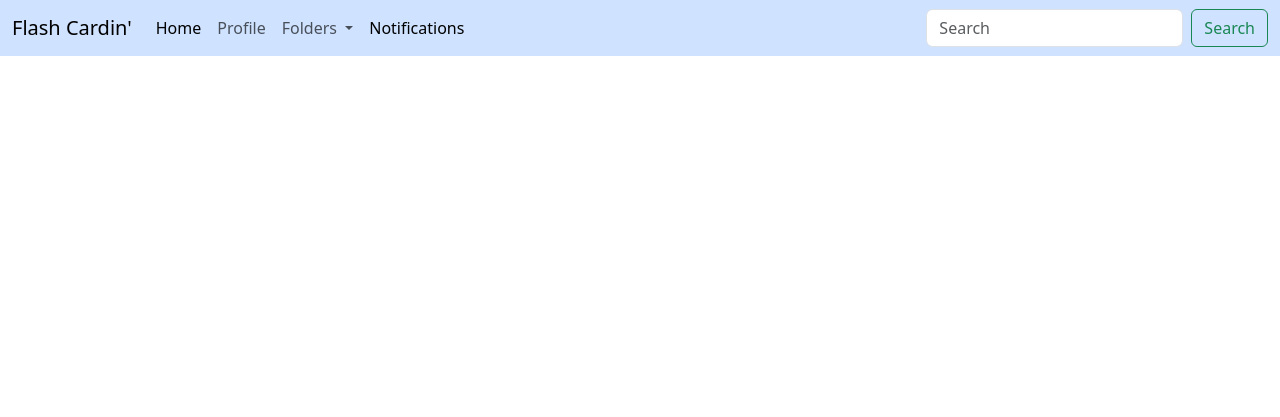
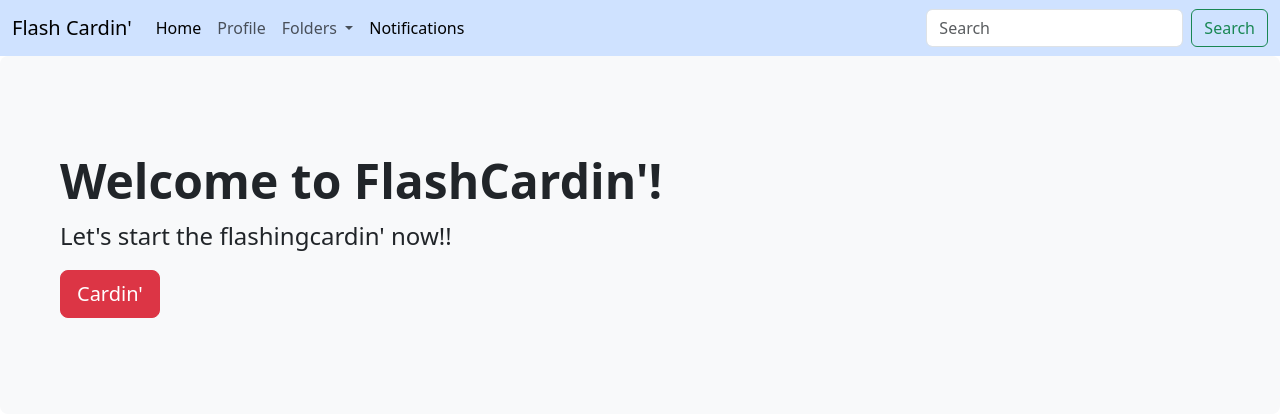
Before and after one commit to brysonomicon/1800_202410_11, a plain HTML site: page index.html in a window 1280 px wide. Drawn offline with nearby package versions, Linux system fonts and the light colour scheme.

Commit message:
Added Hero Welcome

```diff
--- a/index.html
+++ b/index.html
@@ -17,7 +17,8 @@
   <link href="https://cdn.jsdelivr.net/npm/bootstrap@5.3.2/dist/css/bootstrap.min.css" rel="stylesheet"
     integrity="sha384-T3c6CoIi6uLrA9TneNEoa7RxnatzjcDSCmG1MXxSR1GAsXEV/Dwwykc2MPK8M2HN" crossorigin="anonymous">
   <script src="https://cdn.jsdelivr.net/npm/bootstrap@5.3.2/dist/js/bootstrap.bundle.min.js"
-    integrity="sha384-C6RzsynM9kWDrMNeT87bh95OGNyZPhcTNXj1NW7RuBCsyN/o0jlpcV8Qyq46cDfL" crossorigin="anonymous"></script>
+    integrity="sha384-C6RzsynM9kWDrMNeT87bh95OGNyZPhcTNXj1NW7RuBCsyN/o0jlpcV8Qyq46cDfL"
+    crossorigin="anonymous"></script>
 
 </head>
 
@@ -25,7 +26,8 @@
   <nav class="navbar navbar-expand-lg navbar-light bg-primary-subtle">
     <div class="container-fluid">
       <a class="navbar-brand" href="#">Flash Cardin'</a>
-          <button class="navbar-toggler" type="button" data-bs-toggle="collapse" data-bs-target="#navbarSupportedContent" aria-controls="navbarSupportedContent" aria-expanded="false" aria-label="Toggle navigation">
+      <button class="navbar-toggler" type="button" data-bs-toggle="collapse" data-bs-target="#navbarSupportedContent"
+        aria-controls="navbarSupportedContent" aria-expanded="false" aria-label="Toggle navigation">
         <span class="navbar-toggler-icon"></span>
       </button>
       <div class="collapse navbar-collapse" id="navbarSupportedContent">
@@ -37,13 +39,16 @@
             <a class="nav-link" href="#">Profile</a>
           </li>
           <li class="nav-item dropdown">
-                <a class="nav-link dropdown-toggle" href="#" id="navbarDropdown" role="button" data-bs-toggle="dropdown" aria-expanded="false">
+            <a class="nav-link dropdown-toggle" href="#" id="navbarDropdown" role="button" data-bs-toggle="dropdown"
+              aria-expanded="false">
               Folders
             </a>
             <ul class="dropdown-menu" aria-labelledby="navbarDropdown">
               <li><a class="dropdown-item" href="#">Create</a></li>
               <li><a class="dropdown-item" href="#">Saved</a></li>
-                  <li><hr class="dropdown-divider"></li>
+              <li>
+                <hr class="dropdown-divider">
+              </li>
               <li><a class="dropdown-item" href="#">Setting</a></li>
             </ul>
           </li>
@@ -58,7 +63,16 @@
       </div>
     </div>
   </nav>
+  <div class="p-5 mb-4 bg-light rounded-3">
+    <div class="container-fluid py-5">
+      <h1 class="display-5 fw-bold">Welcome to FlashCardin'!</h1>
+      <p class="col-md-8 fs-4">Let's start the flashingcardin' now!!</p>
 
+      <button class="btn btn-danger btn-lg" type="button">Cardin'</button>
+
+      <!-- Add an onclick attribute to define click event handler -->
+      <!-- <button onclick="window.location.href='login.html'" class="btn btn-primary btn-lg" type="button">Login/Signup</button> -->
+    </div>
 
     <!------------------------------>
     <!-- Your HTML Layout go here -->
```
Lines whose indentation alone changed are shown as unchanged.
